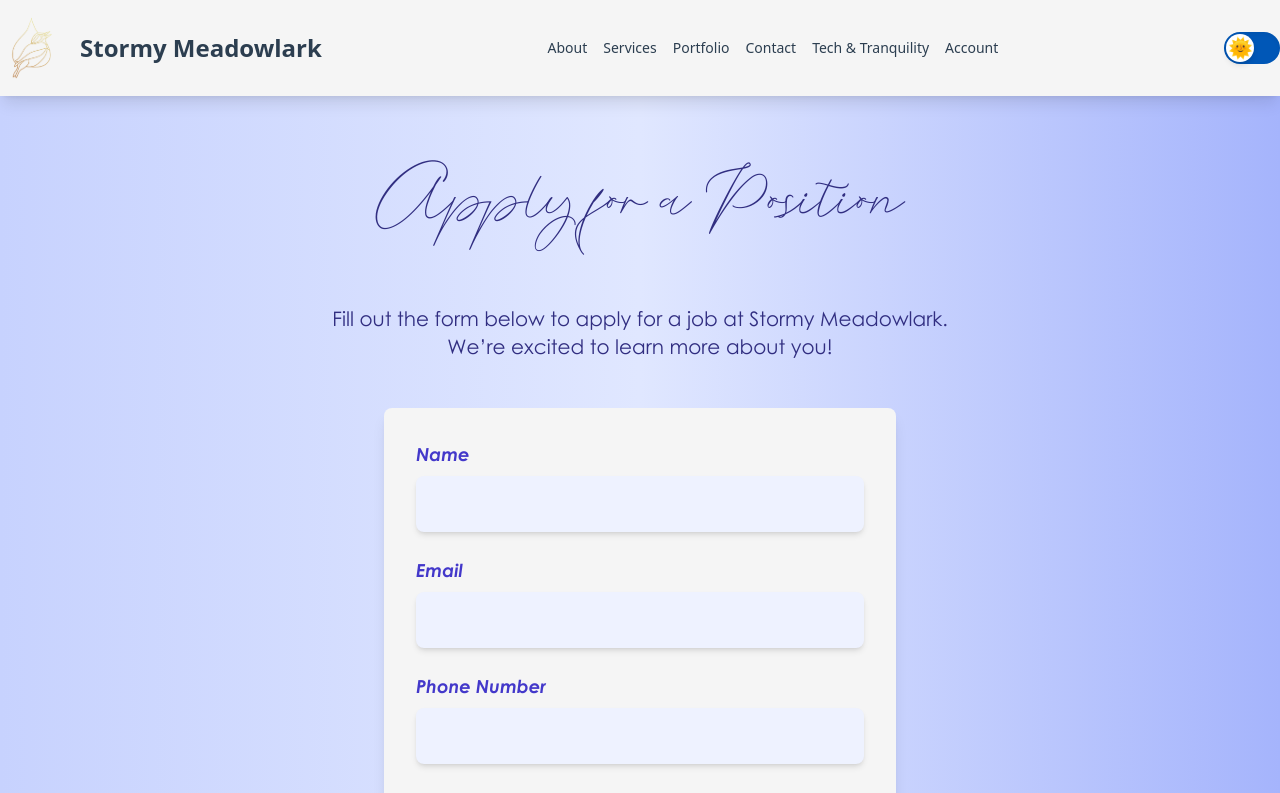
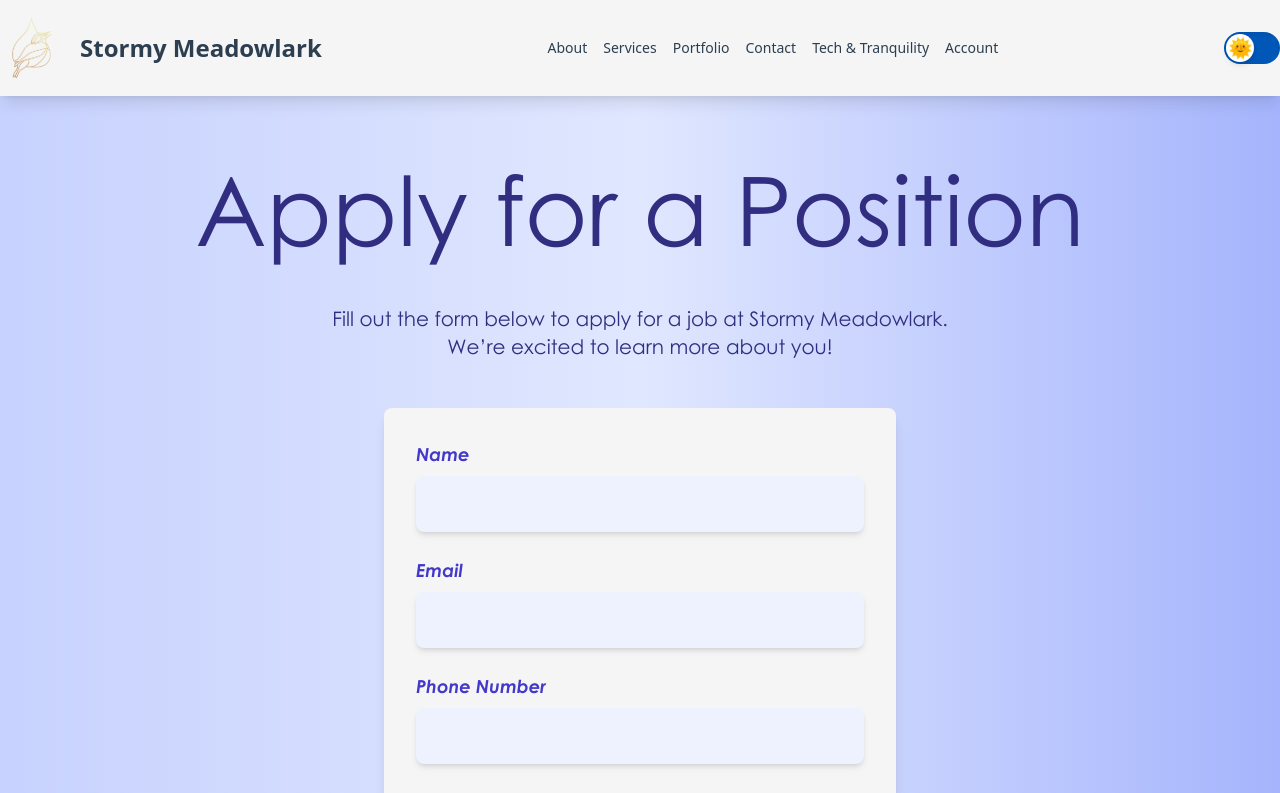
Before and after one commit to StormyMeadowlark/stormy-meadowlark, a React (Vite) app: page /careers/resume-portal in a window 1280 px wide. Shown: the top 793 px of the page. Built offline with nearby package versions, Linux system fonts and the light colour scheme; what quill-image-resize-module-react would draw is missing.

Commit message:
singlepost update

```diff
--- a/src/components/ResumePortal.jsx
+++ b/src/components/ResumePortal.jsx
@@ -51,7 +51,7 @@ const ResumePortal = () => {
     <div className="min-h-screen py-40 bg-gradient-to-r from-indigo-200 via-indigo-100 to-indigo-300 dark:from-dark-primary dark:via-dark-secondary dark:to-dark-accent text-dark dark:text-light">
       <div className="container mx-auto">
         <motion.h1
-          className="text-8xl font-cursive text-center mb-12 text-indigo-900 dark:text-light"
+          className="text-8xl font-gothic text-center mb-12 text-indigo-900 dark:text-light"
           initial={{ opacity: 0, y: -50 }}
           animate={{ opacity: 1, y: 0 }}
           transition={{ duration: 1.2 }}
--- a/src/pages/SinglePost.jsx
+++ b/src/pages/SinglePost.jsx
@@ -150,7 +150,7 @@ const SinglePost = () => {
           animate={{ opacity: 1 }}
           transition={{ duration: 1.2 }}
         >
-          <h1 className="text-6xl font-cursive mb-8">{post.title}</h1>
+          <h1 className="text-6xl font-gothic mb-8">{post.title}</h1>
           <p className="text-sm text-gray-500 dark:text-gray-400 mb-2">
             {new Date(post.createdAt).toLocaleDateString()}
           </p>
@@ -216,7 +216,7 @@ const SinglePost = () => {
           animate={{ opacity: 1 }}
           transition={{ duration: 2 }}
         >
-          <h2 className="text-6xl font-cursive mb-8">Join the Discussion</h2>
+          <h2 className="text-6xl font-gothic mb-8">Join the Discussion</h2>
           <p className="text-lg max-w-2xl mx-auto mb-8">
             Have thoughts or questions? Leave a comment below or get in touch
             with us to share your ideas!
```
